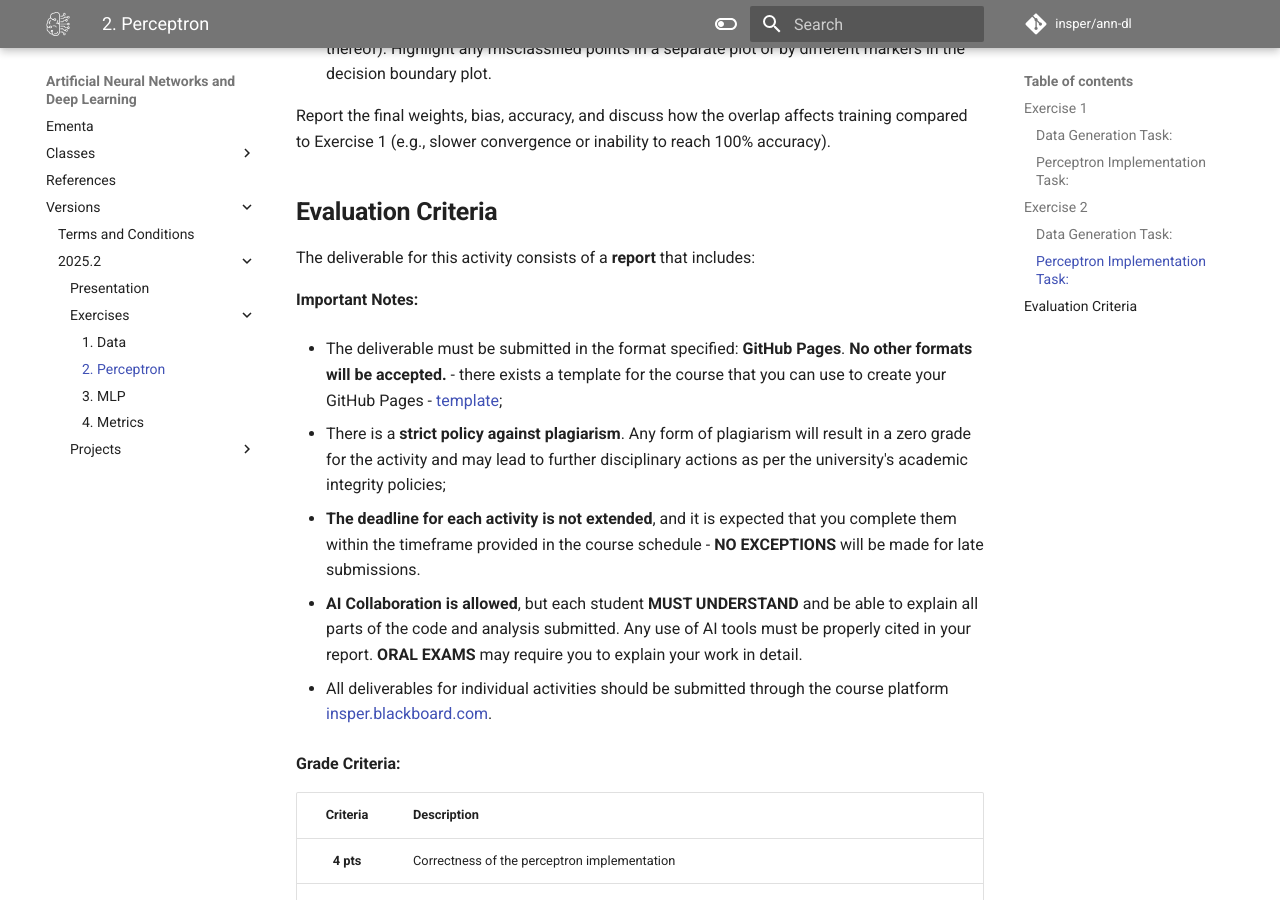
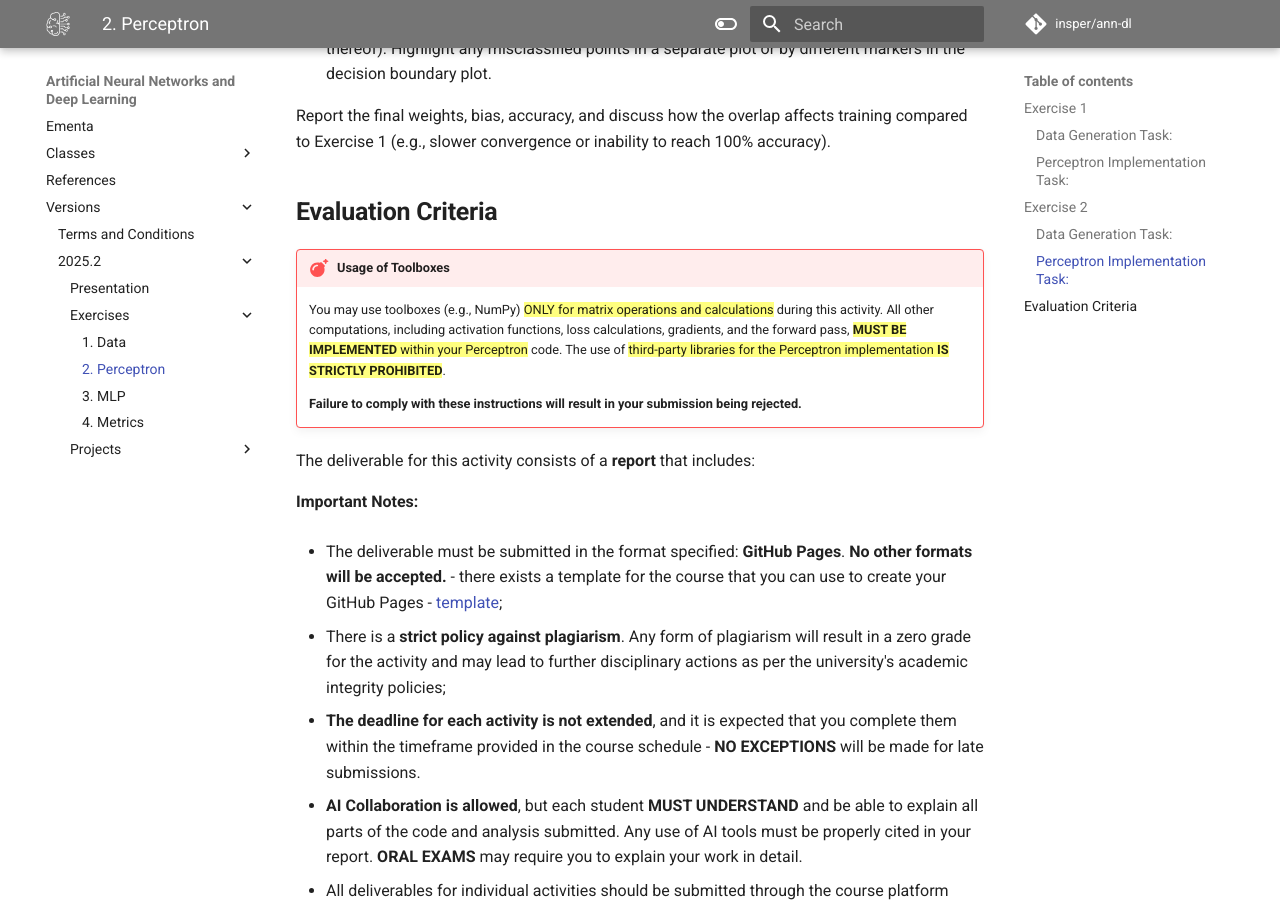
Before and after one commit to Insper/ann-dl, an MkDocs documentation site: the page built from docs/versions/2025.2/exercises/perceptron/main.md, in a window 1280 px wide and 900 px high, scrolled down 2225 px. Built offline with MkDocs 1.6.1 and Material for MkDocs 9.7.7, drawn with Linux system fonts in a browser that asks for light colours; emoji names are drawn with the system emoji font; comment, search, counter and statistics services are not loaded.

Commit message:
criteria

```diff
--- a/docs/versions/2025.2/exercises/perceptron/main.md
+++ b/docs/versions/2025.2/exercises/perceptron/main.md
@@ -80,6 +80,12 @@ Report the final weights, bias, accuracy, and discuss how the overlap affects tr
 
 ## **Evaluation Criteria**
 
+!!! failure "Usage of Toolboxes"
+
+    You may use toolboxes (e.g., NumPy) ==ONLY for matrix operations and calculations== during this activity. All other computations, including activation functions, loss calculations, gradients, and the forward pass, ==**MUST BE IMPLEMENTED** within your Perceptron== code. The use of ==third-party libraries for the Perceptron implementation **IS STRICTLY PROHIBITED**==.
+
+    **Failure to comply with these instructions will result in your submission being rejected.**
+
 The deliverable for this activity consists of a **report** that includes:
 
 
```
Also changed, not shown: docs/classes/optimization/adam-optimizer/main.md (+24 -0 lines), docs/versions/2025.2/exercises/mlp/main.md (+7 -6 lines).
